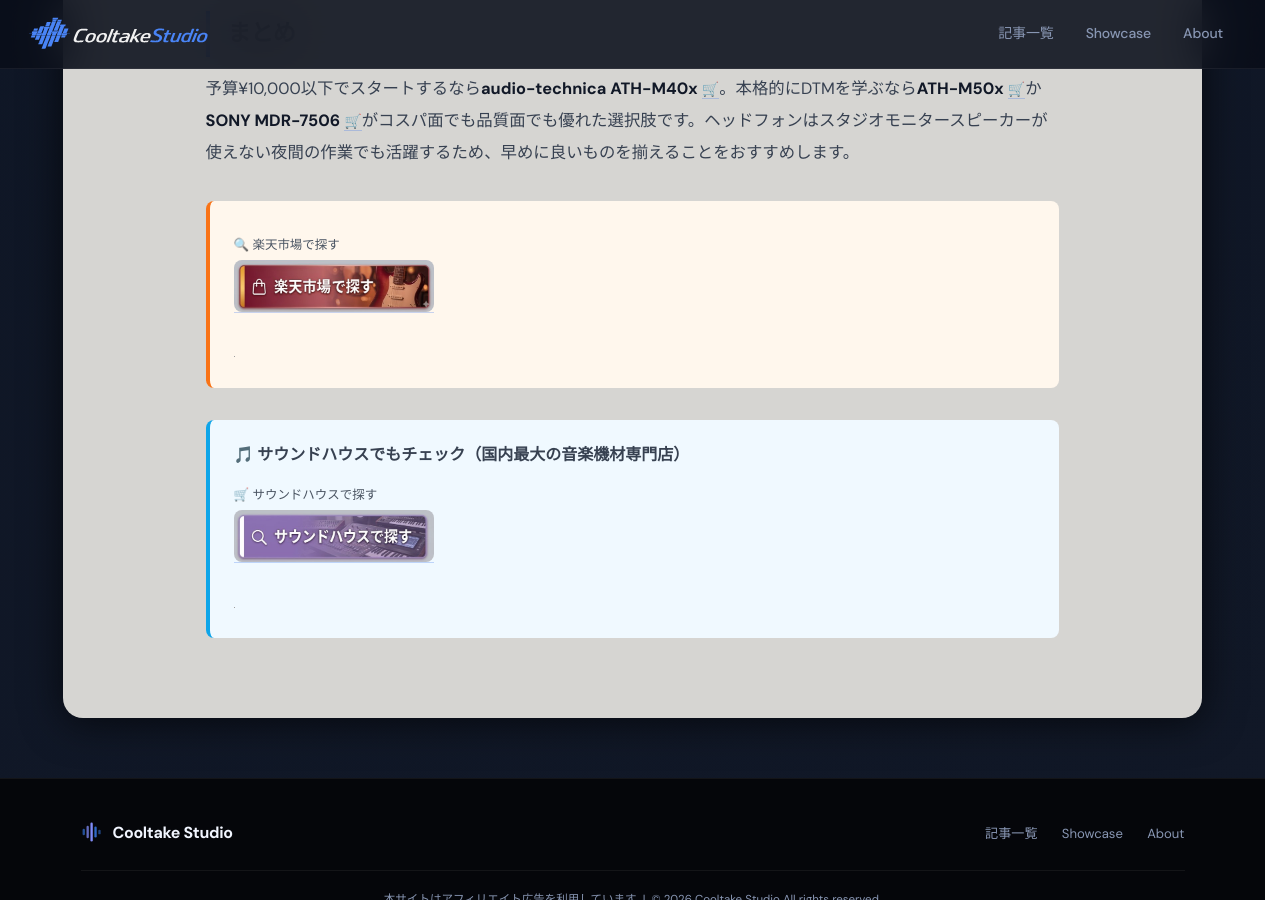
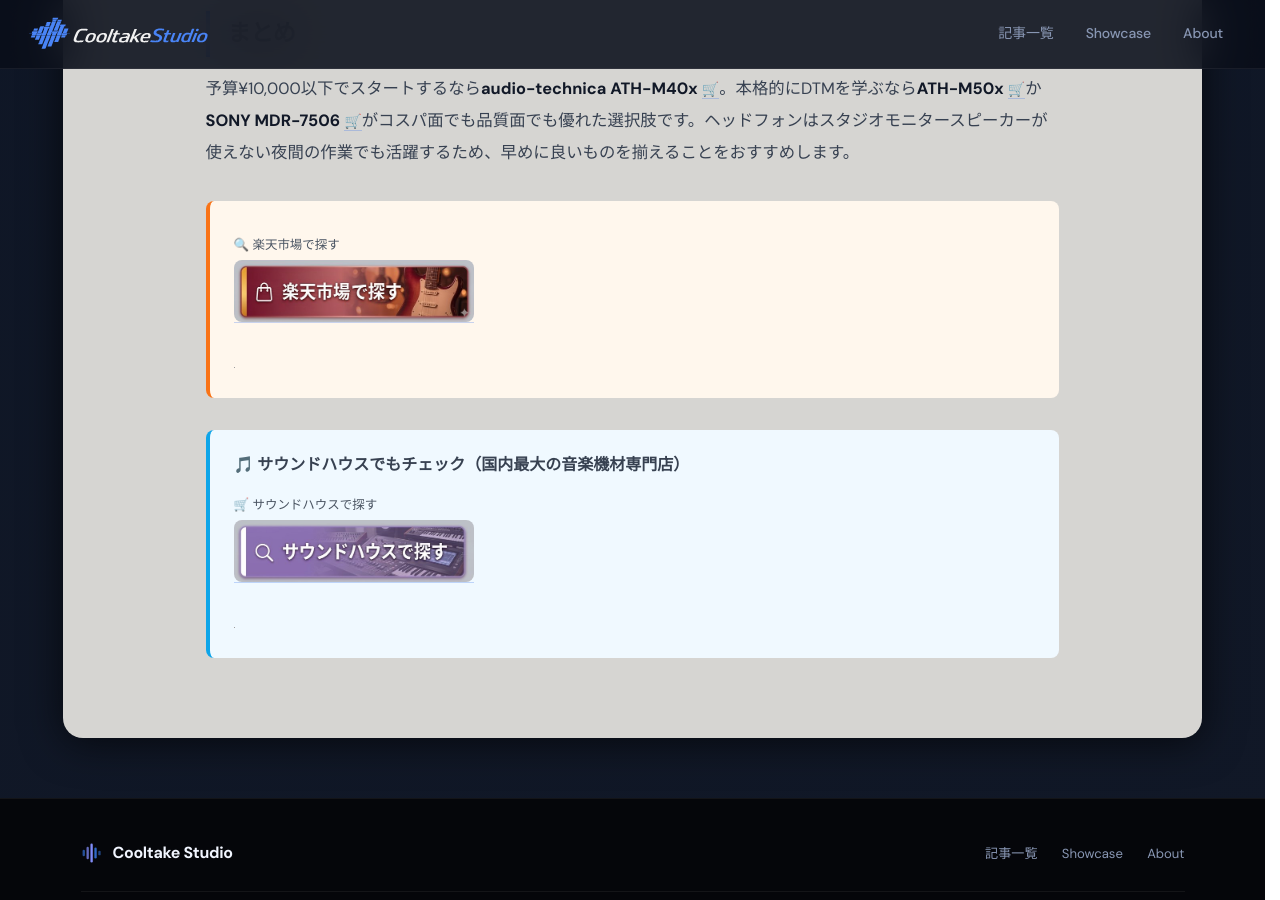
Before and after one commit to cooltake/cooltake-staging, a Jekyll site: the page built from _posts/2026-05-12-headphone-guide.md, in a window 1280 px wide and 900 px high, scrolled down 4700 px. Built offline with Jekyll 4.4.1, drawn with Linux system fonts in a browser that asks for light colours; some web fonts are replaced; grey boxes are pictures that could not be loaded.

```diff
--- a/_posts/2026-05-12-headphone-guide.md
+++ b/_posts/2026-05-12-headphone-guide.md
@@ -103,13 +103,13 @@
 
 <div style="margin:2rem 0;padding:1.2rem 1.5rem;background:#fff7ed;border-left:4px solid #f97316;border-radius:8px;">
 <div style="margin:.8rem 0;"><span style="display:block;font-size:.78rem;color:#4b5563;margin-bottom:3px;margin-top:6px;">🔍 楽天市場で探す</span>
-<a href="//af.moshimo.com/af/c/click?a_id=5565352&amp;p_id=54&amp;pc_id=54&amp;pl_id=616&amp;url=https%3A%2F%2Fsearch.rakuten.co.jp%2Fsearch%2Fmall%2F%25E3%2583%25A2%25E3%2583%258B%25E3%2582%25BF%25E3%2583%25BC%25E3%2583%2598%25E3%2583%2583%25E3%2583%2589%25E3%2583%259B%25E3%2583%25B3%2F" rel="nofollow" referrerpolicy="no-referrer-when-downgrade" style="display:inline-block;text-decoration:none;"><img src="/assets/images/btn-rakuten.jpg" alt="楽天市場で探す" width="200" style="height:auto;border-radius:8px;display:block;"></a></div>
+<a href="//af.moshimo.com/af/c/click?a_id=5565352&amp;p_id=54&amp;pc_id=54&amp;pl_id=616&amp;url=https%3A%2F%2Fsearch.rakuten.co.jp%2Fsearch%2Fmall%2F%25E3%2583%25A2%25E3%2583%258B%25E3%2582%25BF%25E3%2583%25BC%25E3%2583%2598%25E3%2583%2583%25E3%2583%2589%25E3%2583%259B%25E3%2583%25B3%2F" rel="nofollow" referrerpolicy="no-referrer-when-downgrade" style="display:inline-block;text-decoration:none;"><img src="/assets/images/btn-rakuten.jpg" alt="楽天市場で探す" width="240" style="height:auto;border-radius:8px;display:block;"></a></div>
 <img src="//i.moshimo.com/af/i/impression?a_id=5565352&amp;p_id=54&amp;pc_id=54&amp;pl_id=616" width="1" height="1" style="border:none;" alt="" loading="lazy">
 </div>
 
 <div style="margin:2rem 0;padding:1.2rem 1.5rem;background:#f0f9ff;border-left:4px solid #0ea5e9;border-radius:8px;">
 <p style="margin:0 0 .6rem;font-weight:bold;font-size:1rem;">&#x1F3B5; サウンドハウスでもチェック（国内最大の音楽機材専門店）</p>
 <div style="margin:.8rem 0;"><span style="display:block;font-size:.78rem;color:#4b5563;margin-bottom:3px;margin-top:6px;">🛒 サウンドハウスで探す</span>
-<a href="https://h.accesstrade.net/sp/cc?rk=01001xqc00os63&url=https%3A%2F%2Fwww.soundhouse.co.jp%2Fsearch%2Findex%2F%3Fsearch_all%3D%25E3%2583%25A2%25E3%2583%258B%25E3%2582%25BF%25E3%2583%25BC%25E3%2583%2598%25E3%2583%2583%25E3%2583%2589%25E3%2583%2595%25E3%2582%25A9%25E3%2583%25B3" rel="nofollow" referrerpolicy="no-referrer-when-downgrade" style="display:inline-block;text-decoration:none;"><img src="/assets/images/btn-soundhouse.jpg" alt="サウンドハウスで探す" width="200" style="height:auto;border-radius:8px;display:block;"></a></div>
+<a href="https://h.accesstrade.net/sp/cc?rk=01001xqc00os63&url=https%3A%2F%2Fwww.soundhouse.co.jp%2Fsearch%2Findex%2F%3Fsearch_all%3D%25E3%2583%25A2%25E3%2583%258B%25E3%2582%25BF%25E3%2583%25BC%25E3%2583%2598%25E3%2583%2583%25E3%2583%2589%25E3%2583%2595%25E3%2582%25A9%25E3%2583%25B3" rel="nofollow" referrerpolicy="no-referrer-when-downgrade" style="display:inline-block;text-decoration:none;"><img src="/assets/images/btn-soundhouse.jpg" alt="サウンドハウスで探す" width="240" style="height:auto;border-radius:8px;display:block;"></a></div>
 <img src="https://h.accesstrade.net/sp/rr?rk=01001xqc00os63" width="1" height="1" border="0" alt="" loading="lazy">
 </div>
```
